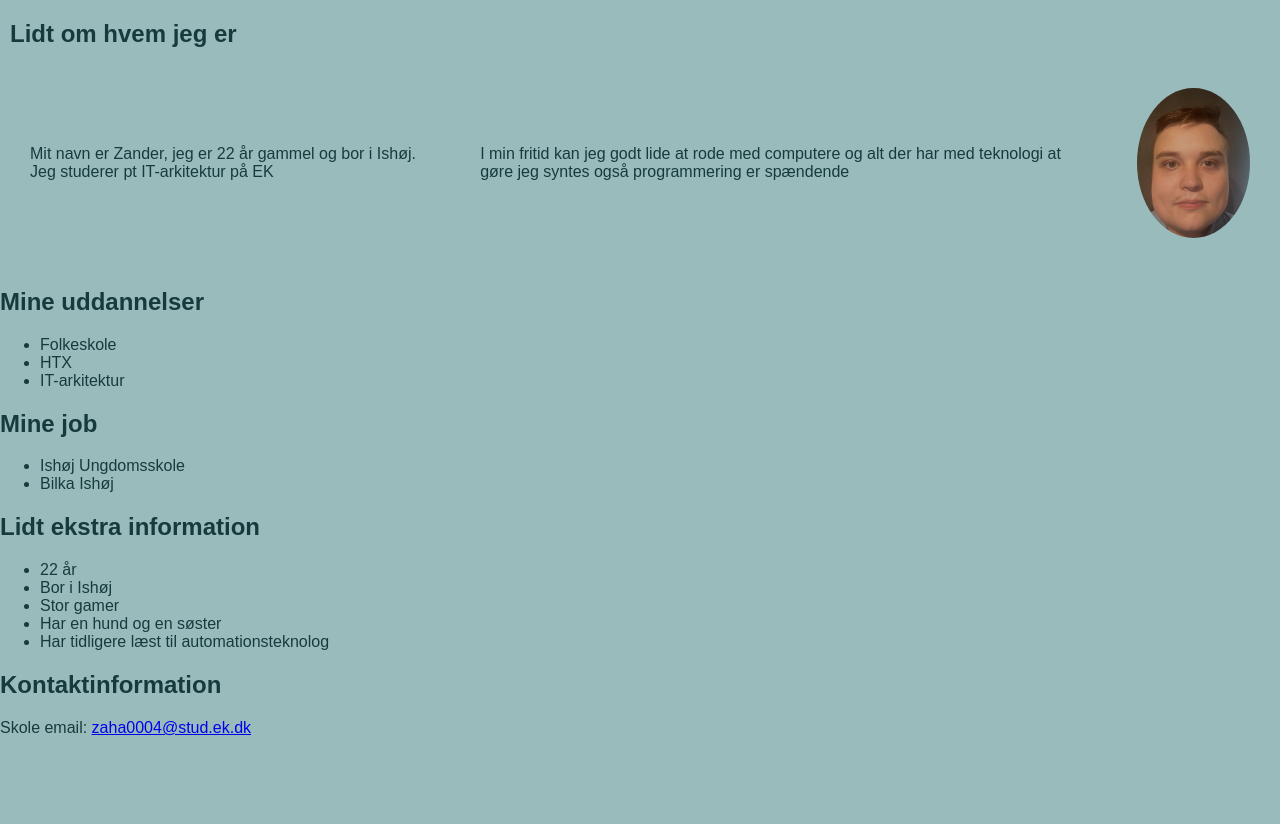
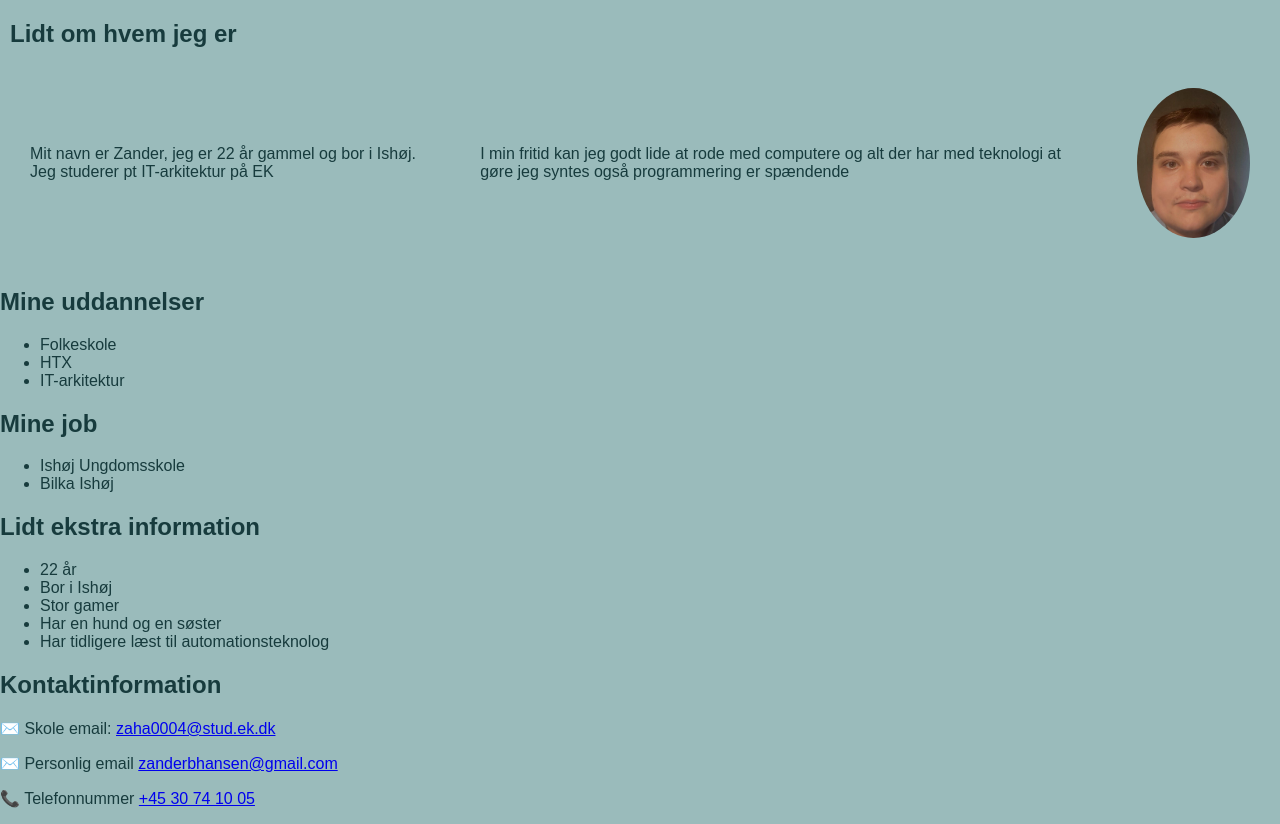
Before and after one commit to zander642/Zander-Portfolio, a website: page index.html in a window 1280 px wide. Shown: the part 75-899 px from the top of the page. Before the commit the page ends 828 px from the top, so only its background shows below. Drawn offline with Linux system fonts and the light colour scheme.

Commit message:
kontaktinformation

```diff
--- a/index.html
+++ b/index.html
@@ -84,7 +84,20 @@
 <footer id="kontakt">
     <h2>Kontaktinformation</h2>
 
-    <p>Skole email: <a href="mailto:zaha0004@stud.ek.dk">zaha0004@stud.ek.dk</a> </p>
+    <p>
+        ✉️ Skole email:
+        <a href="mailto:zaha0004@stud.ek.dk">zaha0004@stud.ek.dk</a>
+    </p>
+
+    <p>
+        ✉️ Personlig email
+        <a href="mailto:zanderbhansen@gmail.com">zanderbhansen@gmail.com</a>
+    </p>
+
+    <p>
+        📞 Telefonnummer
+        <a href="tel:+4530741005">+45 30 74 10 05</a>
+    </p>
 </footer>
 </body>
 </html>
```
